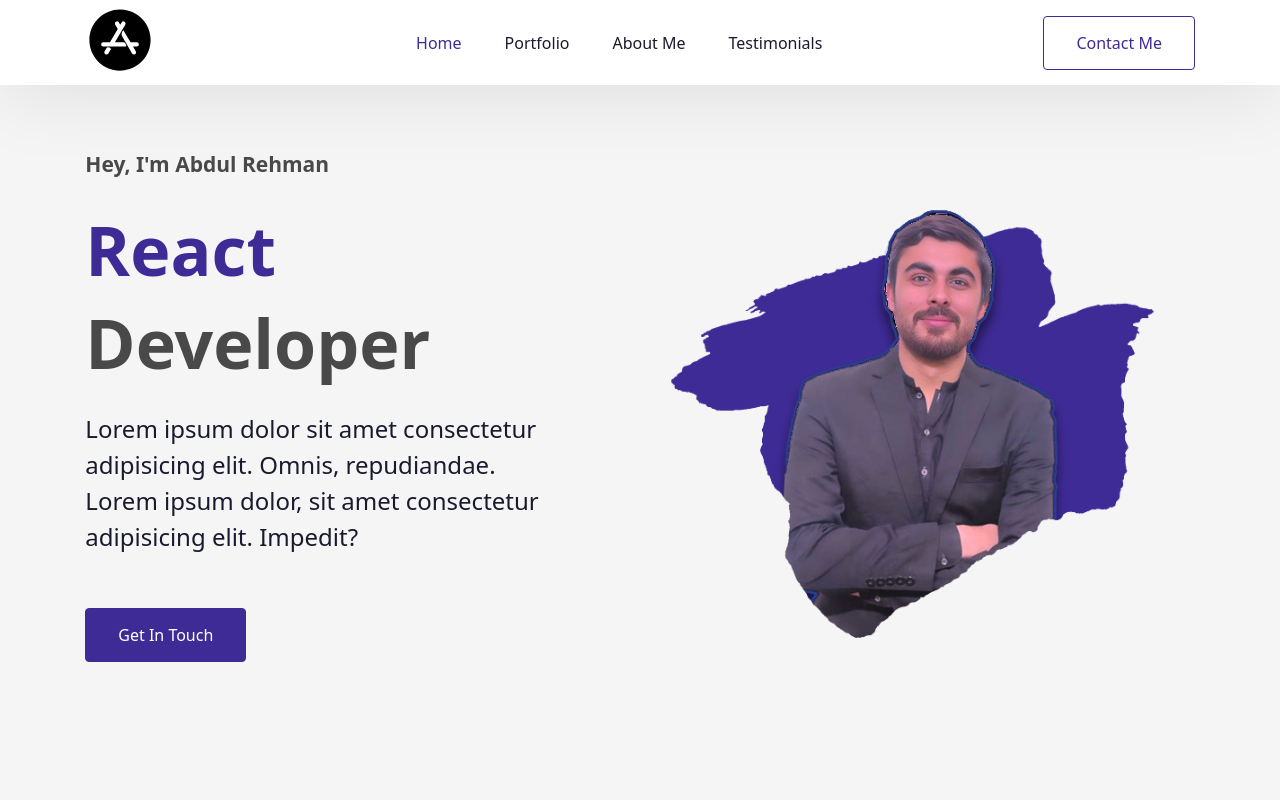
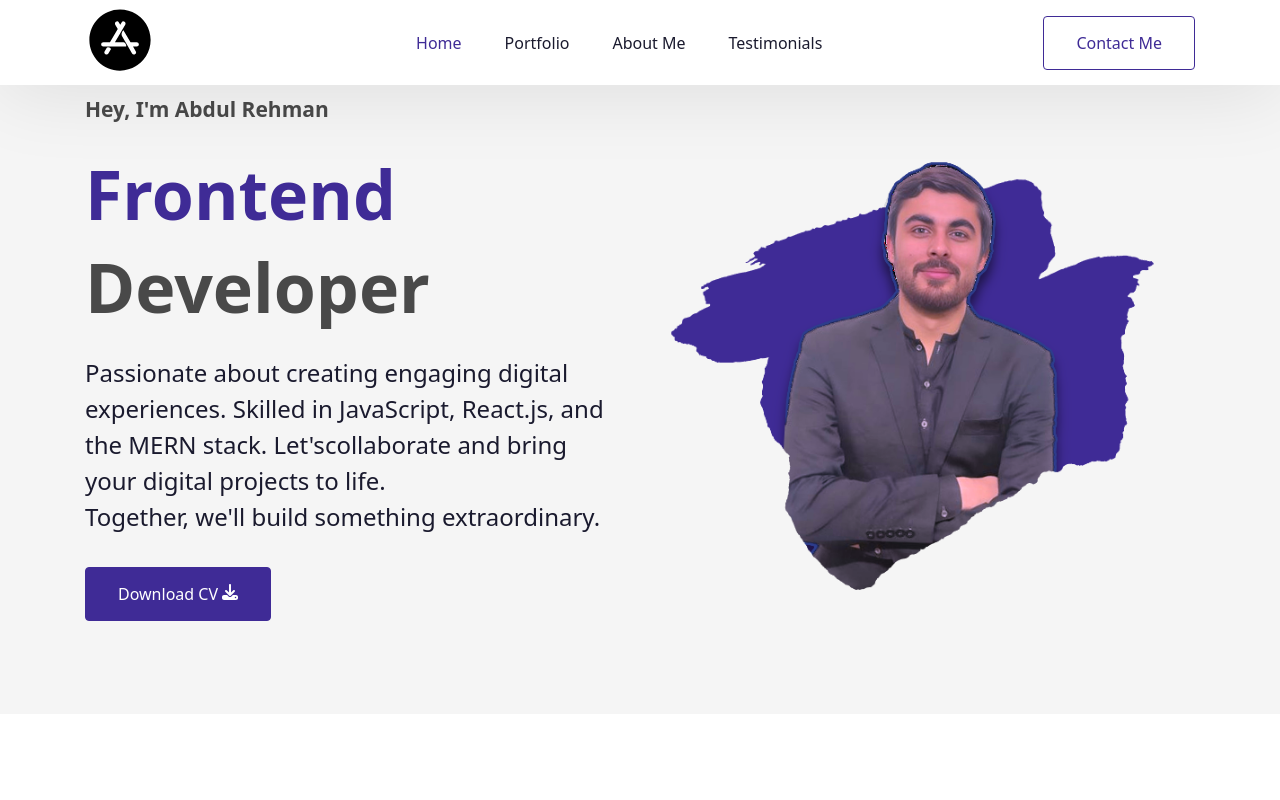
Before and after one commit to abdul191/ReactPortfolio, a React (Vite) app: page / in a window 1280 px wide. Shown: the top 800 px of the page. Built offline with nearby package versions, Linux system fonts and the light colour scheme.

Commit message:
use react-icon package and hero section is completed

```diff
--- a/package.json
+++ b/package.json
@@ -12,6 +12,7 @@
   "dependencies": {
     "react": "^18.2.0",
     "react-dom": "^18.2.0",
+    "react-icons": "^5.2.1",
     "react-router-dom": "^6.23.0",
     "react-scroll": "^1.9.0",
     "react-type-animation": "^3.2.0"
--- a/src/App.css
+++ b/src/App.css
@@ -60,6 +60,7 @@ p {
 .svg {
   width: 70px;
   height: 70px;
+  cursor: pointer;
 }
 .btnGithub {
   color: var(--white);
@@ -160,7 +161,7 @@ h3 {
 .heroSection {
   display: grid;
   grid-template-columns: repeat(2, 1fr);
-  padding: 133.333px 85.333px 133.333px;
+  padding: 85px;
   align-items: center;
   justify-content: space-between;
   gap: 32px;
--- a/src/Pages/Home/HeroSections.jsx
+++ b/src/Pages/Home/HeroSections.jsx
@@ -1,5 +1,7 @@
 import { TypeAnimation } from "react-type-animation";
 import Hero from "../../assets/images/hero.png";
+import { FaDownload } from "react-icons/fa6";
+import resume from "../../assets/UpdatedResume.pdf";
 function HeroSections() {
   return (
     <section id="heroSection" className="heroSection">
@@ -18,11 +20,11 @@ function HeroSections() {
                   1500,
                   "Mernstack",
                   1500,
-                  () => {
-                  },
+                  () => {},
                 ]}
                 wrapper="span"
                 cursor={true}
+                speed={{ type: "keyStrokeDelayInMs", value: 200 }}
                 repeat={Infinity}
               />
             </span>{" "}
@@ -30,13 +32,16 @@ function HeroSections() {
             Developer
           </h1>
           <p className="heroSectionDescription">
-            Lorem ipsum dolor sit amet consectetur adipisicing elit. Omnis,
-            repudiandae.
+            Passionate about creating engaging digital experiences.
+            Skilled in JavaScript, React.js, and the MERN stack. {`Let's`}
+            collaborate and bring your digital projects to life.
             <br />
-            Lorem ipsum dolor, sit amet consectetur adipisicing elit. Impedit?
+            Together, {`we'll`} build something extraordinary.
           </p>
         </div>
-        <button className="btn btnPrimary">Get In Touch</button>
+        <a href={resume} download className="btn btnPrimary">
+          Download CV <FaDownload />
+        </a>
       </div>
       <div className="heroSectionImg">
         <img src={Hero} alt="hero section" />
--- a/src/Pages/Home/Navbar.jsx
+++ b/src/Pages/Home/Navbar.jsx
@@ -1,6 +1,6 @@
 import { useState, useEffect } from "react";
 import { Link } from "react-scroll";
-import Logo from "../../assets/svg/logo-apple-appstore-svgrepo-com.svg"
+import Logo from "../../assets/svg/logo-apple-appstore-svgrepo-com.svg";
 function Navbar() {
   const [navActive, setNavActive] = useState(false);
   const toggleNav = () => {
@@ -29,11 +29,14 @@ function Navbar() {
     <>
       <nav className={`navbar ${navActive ? "active" : " "}`}>
         <div>
-          <img
-            src={Logo}
-            alt="logoipsum"
-            className="svg"
-          />
+          <Link
+            spy={true}
+            smooth={true}
+            offset={-70}
+            duration={500}
+            to="heroSection">
+            <img src={Logo} alt="logoipsum" className="svg" />
+          </Link>
         </div>
         <a
           href="#"
```
Also changed, not shown: 2 other files (tests, documents, lock files or other folders).
